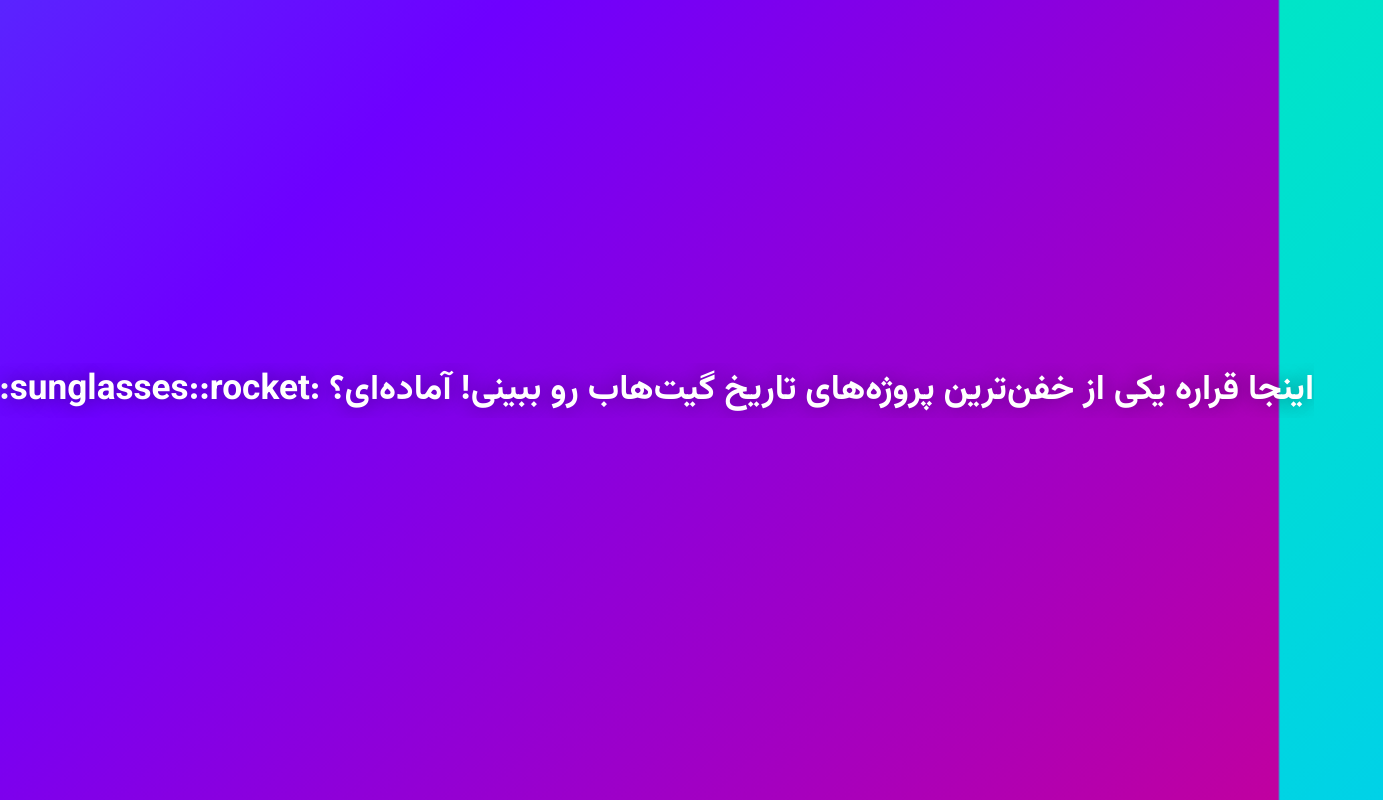
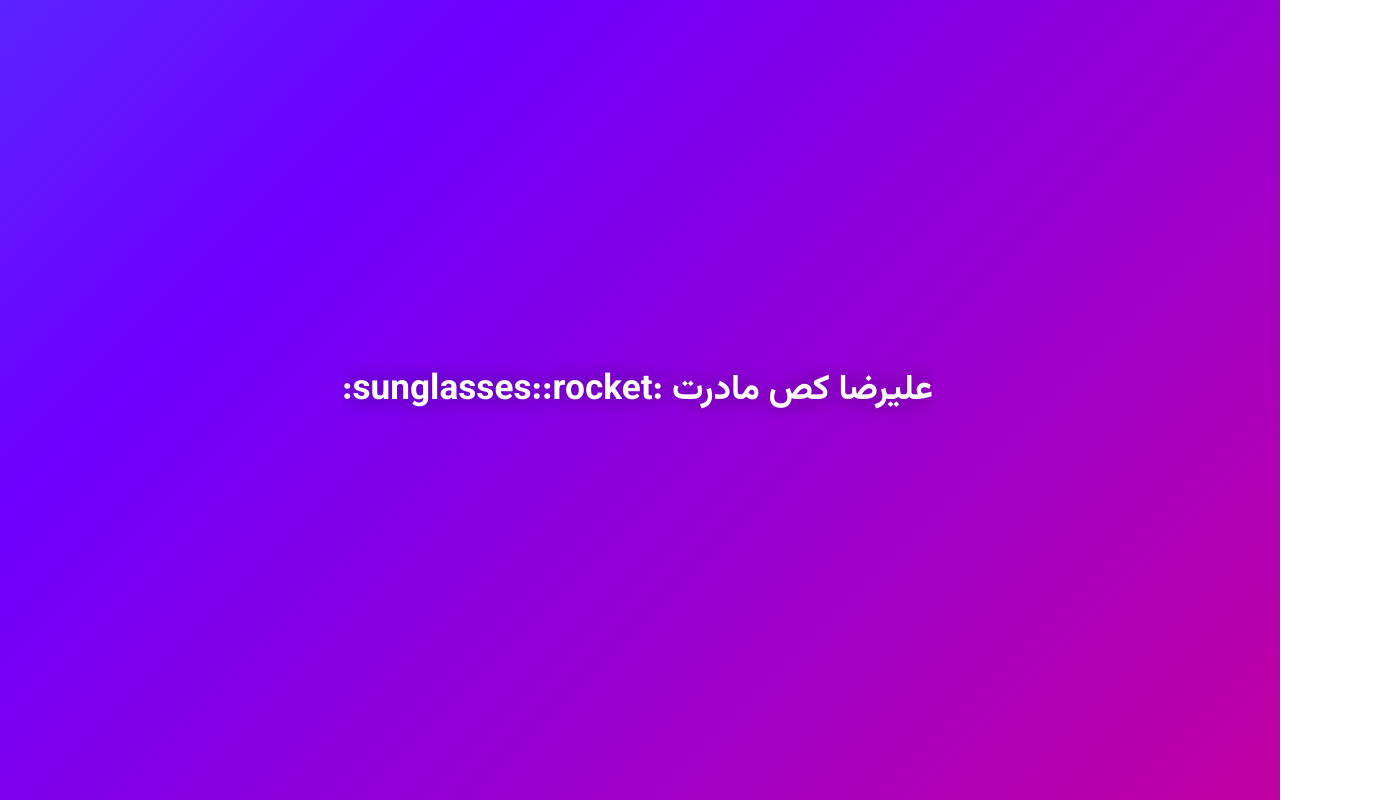
Before and after one commit to ParsiNet-N/Alireza, a plain HTML site: page index.html in a window 1280 px wide. Shown: the whole page, 1384 px wide, since content can reach past the window. Drawn offline with Linux system fonts and the light colour scheme.

Commit message:
Update index.html

```diff
--- a/index.html
+++ b/index.html
@@ -57,7 +57,7 @@
 <body>
   <div class="main-text">
     <span class="typewriter-text">
-      اینجا قراره یکی از خفن‌ترین پروژه‌های تاریخ گیت‌هاب رو ببینی! آماده‌ای؟ :sunglasses::rocket:
+       علیرضا کص مادرت :sunglasses::rocket:
     </span>
   </div>
 </body>
```
